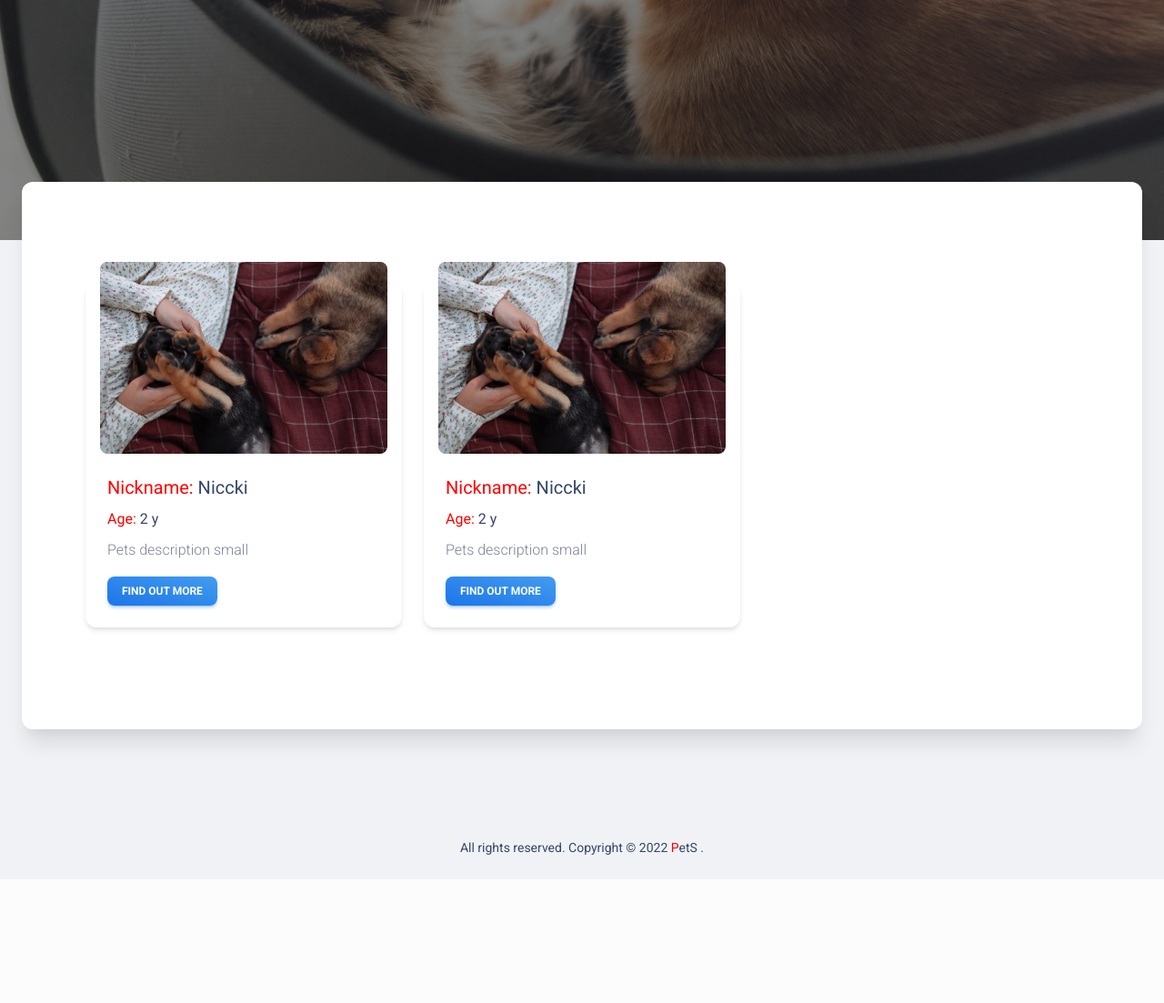
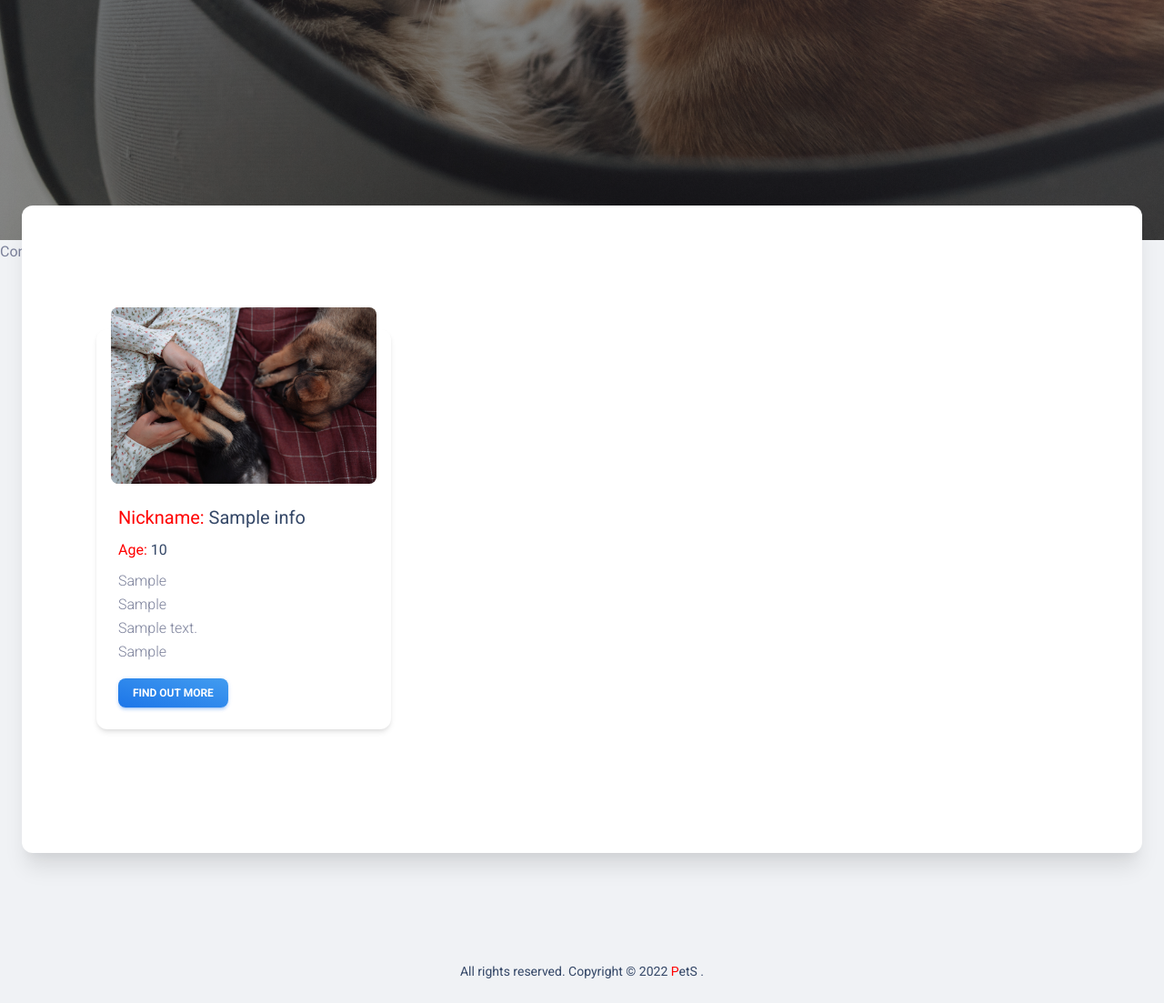
Before and after one commit to dolon13/PetRescue-Project-Database, a PHP site: page /adoption/adoptionhome.php in a window 1280 px wide. Shown: the part 536-1639 px from the top of the page at 91% size. Before the commit the page ends 1476 px from the top, so only its background shows below. Run offline with PHP 8.4, Linux system fonts and the light colour scheme; tables that the repository leaves empty or names only in its code hold one stand-in row (values such as "Sample post"); some libraries are stand-ins or nearby versions.

Commit message:
Adoption page dynamic

```diff
--- a/adoption/adoptionhome.php
+++ b/adoption/adoptionhome.php
@@ -1,4 +1,5 @@
 <?php include "adoptionheader.php";
+    include "config.php";
     function getBtnName()
     {
         return 'Registration';
@@ -7,6 +8,7 @@
     {
         return '../registration.php';
     }
+
 ?>
 
 <div class="card card-body shadow-xl mx-3 mx-md-4 mt-n6">
@@ -19,10 +21,13 @@
               <div class="col-md-6"> -->
               <!-- ms-auto mt-lg-0 mt-4 -->
         <?php
-            for($i = 0; $i <2; $i++) {
+            $sql = "SELECT * FROM pet_info";
+            $result = mysqli_query($conn,$sql);
+
+            while($row = mysqli_fetch_assoc($result)) {
                 ?>
                 <br>
-          <div class="col-lg-4">
+          <div class="col-lg-4 p-4">
             <div class="card">
               <div class="card-header p-0 position-relative mt-n4 mx-3 z-index-2">
                 <a class="d-block blur-shadow-image">
@@ -31,13 +36,16 @@
               </div>
               <div class="card-body text-right">
                 <h5 class="font-weight-normal">
-                  <a href="javascript:;"><span  style="color: red;">Nickname:</span> Niccki</a>
+                  <a href="javascript:;"><span  style="color: red;">Nickname:</span> <?php echo $row['pet_name']; ?></a>
                 </h5>
                 <h6 class="font-weight-normal">
-                  <a href="javascript:;"><span  style="color: red;">Age:</span> 2 y</a>
+                  <a href="javascript:;"><span  style="color: red;">Age:</span> <?php echo $row['pet_age']; ?> </a>
                 </h6>
                 <p class="mb-0">
-                  Pets description small
+                <?php echo $row['pet_owner']; ?><br>
+                <?php echo $row['contact_no']; ?> <br>
+                <?php echo $row['address']; ?> <br>
+                <?php echo $row['medical_condition']; ?>
                 </p>
                 <a type="button" href="petinformation.php" class="btn bg-gradient-info btn-sm mb-0 mt-3">Find out more</a>
               </div>
--- /dev/null
+++ b/adoption/config.php
@@ -0,0 +1,15 @@
+<?php
+$servername = "localhost";
+$username = "root";
+$password = "";
+$dbname = "pets";
+
+// Create connection
+$conn = mysqli_connect($servername, $username, $password, $dbname);
+
+// Check connection
+if (!$conn) {
+  die("Connection failed: " . mysqli_connect_error());
+}
+echo "Connected successfully";
+?>
```
Also changed, not shown: 1 other file.
